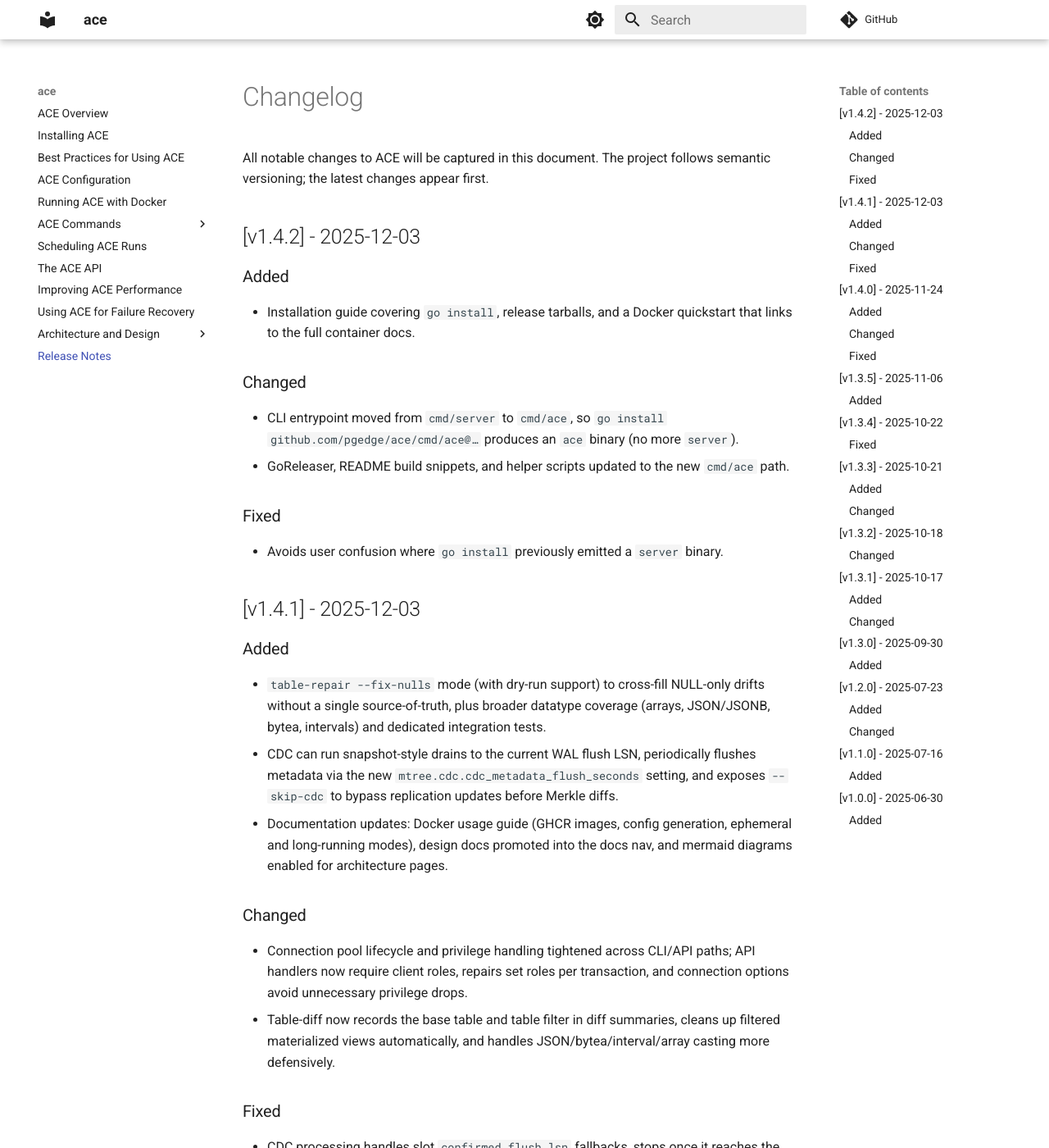
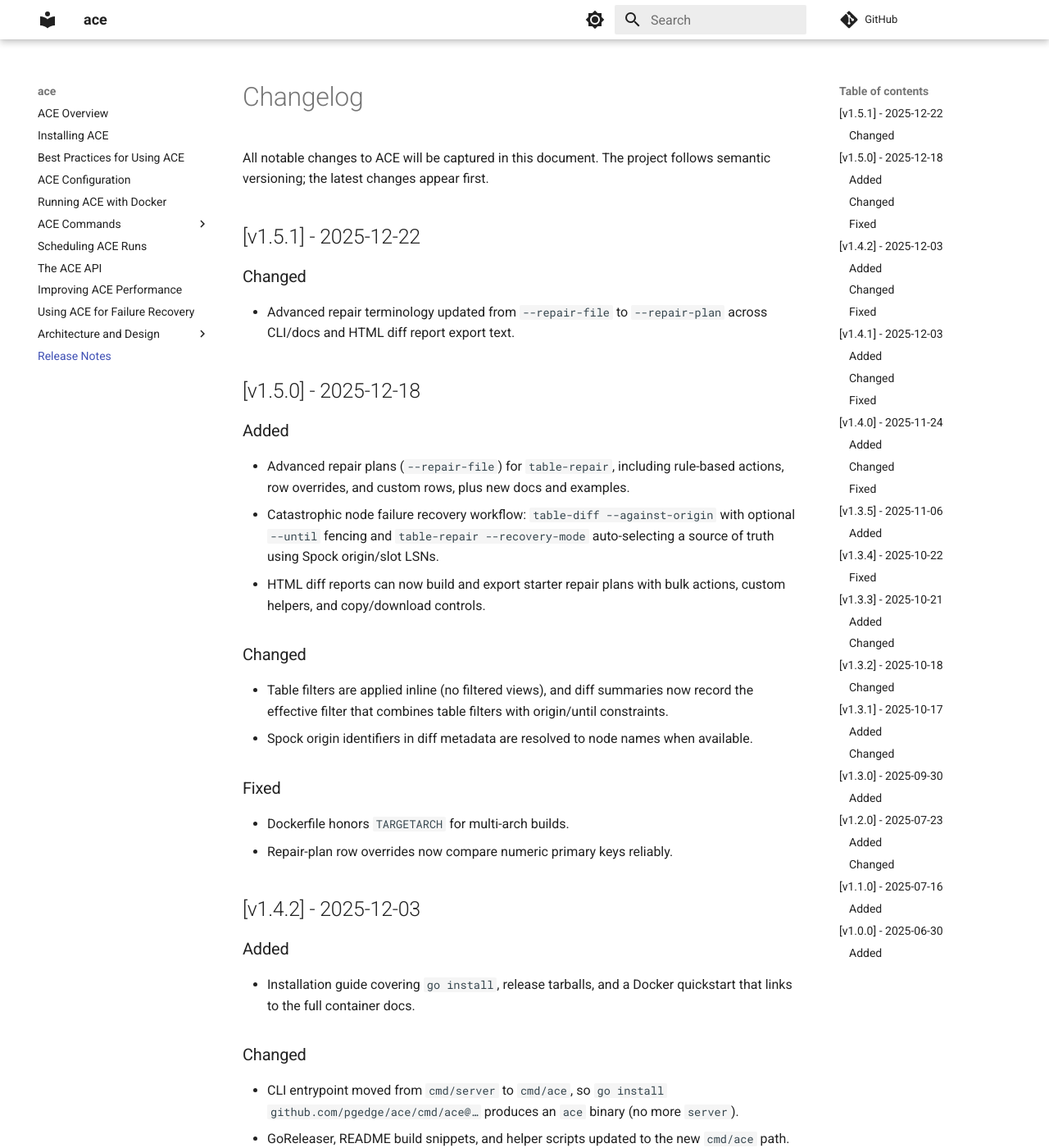
Before and after one commit to pgEdge/ace, an MkDocs documentation site: the page built from docs/CHANGELOG.md, in a window 1280 px wide and 1400 px high. Shown: the whole window at 82% size. Built offline with MkDocs 1.6.1 and Material for MkDocs 9.7.7, drawn with Linux system fonts in a browser that asks for light colours; comment, search, counter and statistics services are not loaded.

Commit message:
Update changelog

```diff
--- a/docs/CHANGELOG.md
+++ b/docs/CHANGELOG.md
@@ -1,6 +1,26 @@
 # Changelog
 
 All notable changes to ACE will be captured in this document. The project follows semantic versioning; the latest changes appear first.
+
+## [v1.5.1] - 2025-12-22
+
+### Changed
+- Advanced repair terminology updated from `--repair-file` to `--repair-plan` across CLI/docs and HTML diff report export text.
+
+## [v1.5.0] - 2025-12-18
+
+### Added
+- Advanced repair plans (`--repair-file`) for `table-repair`, including rule-based actions, row overrides, and custom rows, plus new docs and examples.
+- Catastrophic node failure recovery workflow: `table-diff --against-origin` with optional `--until` fencing and `table-repair --recovery-mode` auto-selecting a source of truth using Spock origin/slot LSNs.
+- HTML diff reports can now build and export starter repair plans with bulk actions, custom helpers, and copy/download controls.
+
+### Changed
+- Table filters are applied inline (no filtered views), and diff summaries now record the effective filter that combines table filters with origin/until constraints.
+- Spock origin identifiers in diff metadata are resolved to node names when available.
+
+### Fixed
+- Dockerfile honors `TARGETARCH` for multi-arch builds.
+- Repair-plan row overrides now compare numeric primary keys reliably.
 
 ## [v1.4.2] - 2025-12-03
 
```
